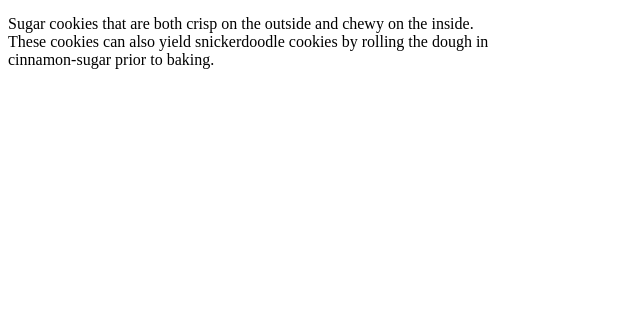
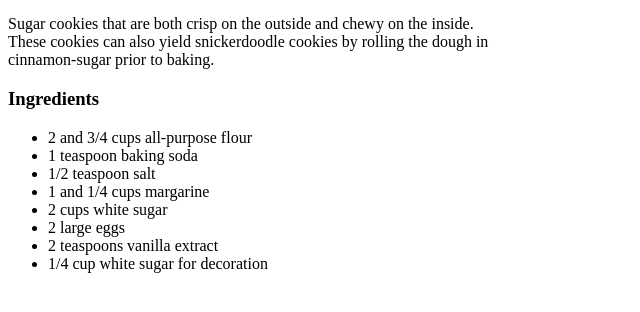
Before and after one commit to NiccoloBressler/odin-recipes, a plain HTML site: page recipes/sugar_cookie.html in a window 1280 px wide. Shown: the part 428-740 px from the top of the page, without its empty margins (0-640 px from the left). Drawn offline with Linux system fonts and the light colour scheme.

Commit message:
Added ingredients and heading

```diff
--- a/recipes/sugar_cookie.html
+++ b/recipes/sugar_cookie.html
@@ -13,5 +13,16 @@
         <p>Sugar cookies that are both crisp on the outside and chewy on the inside.<br>
             These cookies can also yield snickerdoodle cookies by rolling the dough in<br>
             cinnamon-sugar prior to baking.</p>
+    <h3>Ingredients</h3>
+        <ul>
+            <li>2 and 3/4 cups all-purpose flour</li>
+            <li>1 teaspoon baking soda</li>
+            <li>1/2 teaspoon salt</li>
+            <li>1 and 1/4 cups margarine</li>
+            <li>2 cups white sugar</li>
+            <li>2 large eggs</li>
+            <li>2 teaspoons vanilla extract</li>
+            <li>1/4 cup white sugar for decoration</li>
+        </ul>
 </body>
 </html>
```
